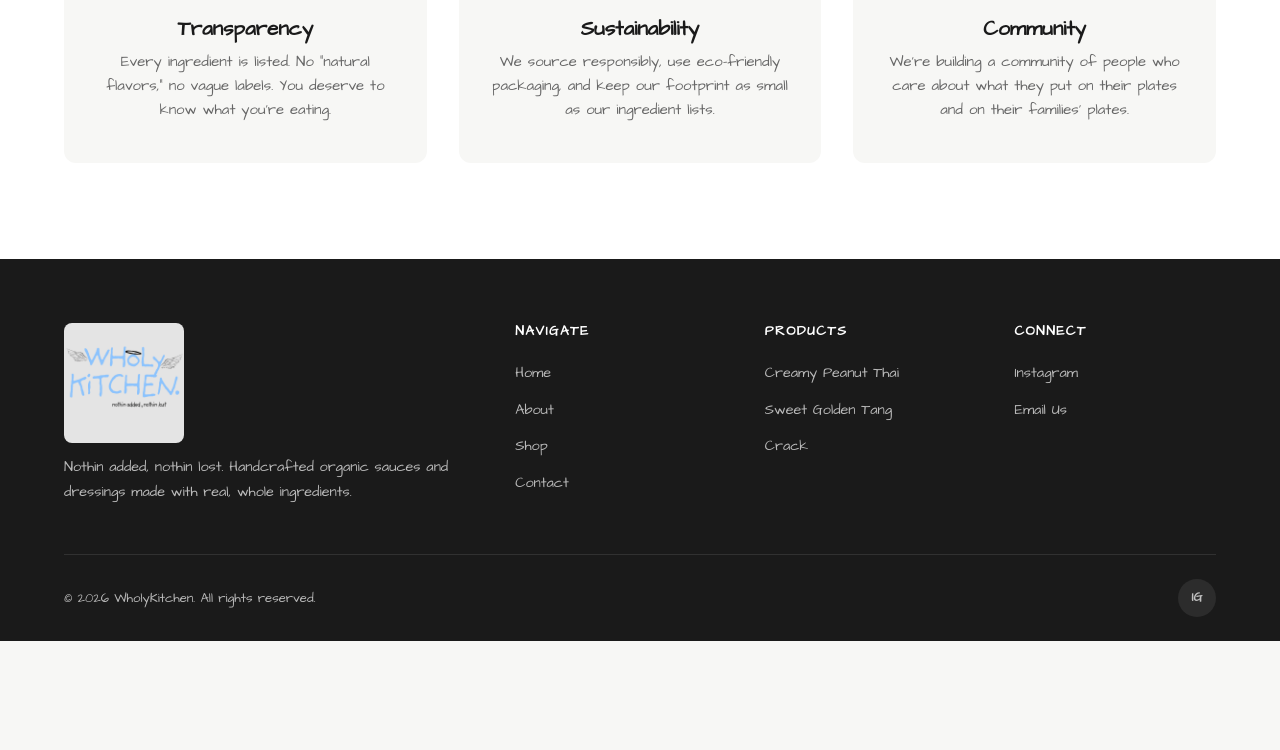
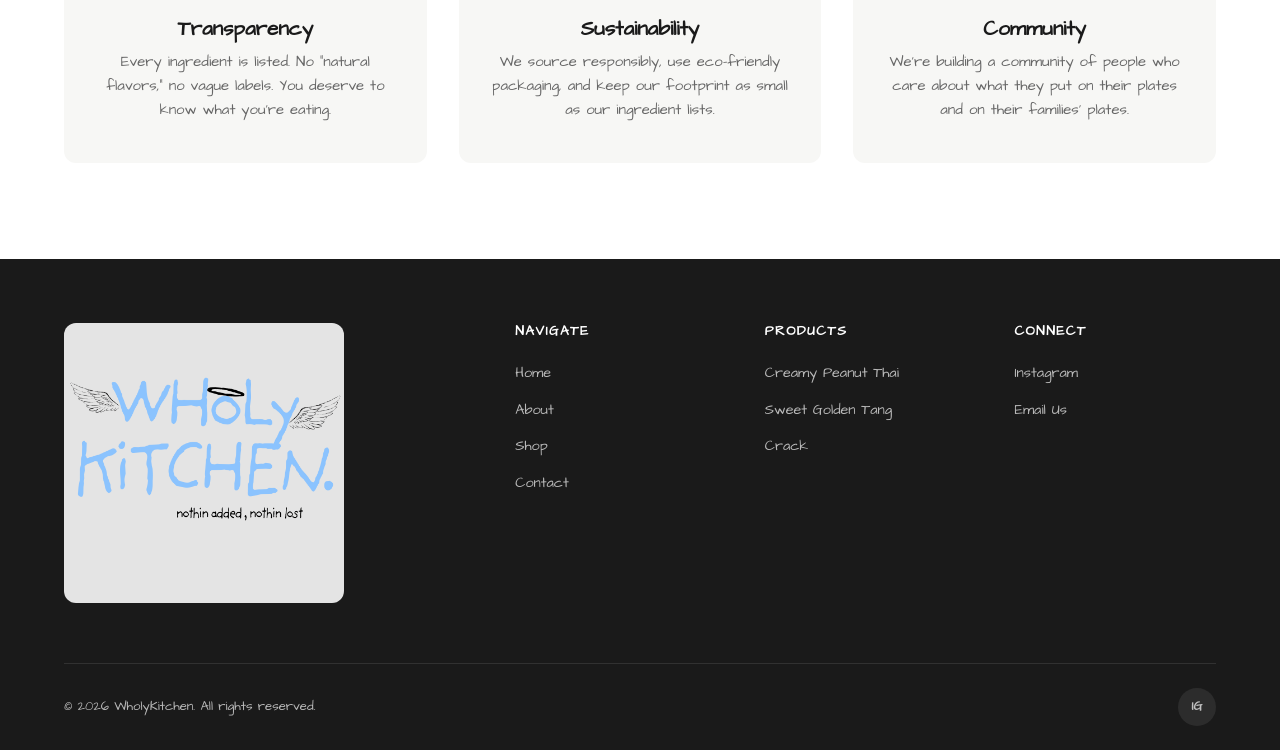
Before and after one commit to treywinget-lgtm/wholykitchen, a plain HTML site: page about.html in a window 1280 px wide. Shown: the part 2336-3086 px from the top of the page. Before the commit the page ends 2977 px from the top, so only its background shows below. Drawn offline with Linux system fonts and the light colour scheme.

Commit message:
footer logo

```diff
--- a/about.html
+++ b/about.html
@@ -130,7 +130,6 @@
       <div class="footer-grid">
         <div class="footer-brand">
           <img src="images/logo.png" alt="WholyKitchen">
-          <p>Nothin added, nothin lost. Handcrafted organic sauces and dressings made with real, whole ingredients.</p>
         </div>
         <div>
           <h4>Navigate</h4>
--- a/styles.css
+++ b/styles.css
@@ -1148,9 +1148,11 @@ section {
   line-height: 1.7;
 }
 .footer-brand img {
-  height: 120px;
+  height: auto;
+  width: 100%;
+  max-width: 280px;
   filter: none;
-  border-radius: 8px;
+  border-radius: 12px;
   margin-bottom: 12px;
   transition: var(--transition);
 }
```
Also changed, not shown: contact.html (+0 -1 lines), index.html (+0 -1 lines), shop.html (+0 -1 lines).
